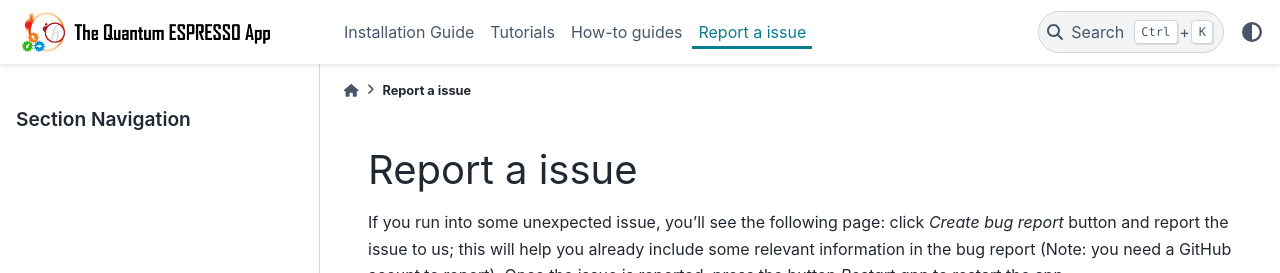
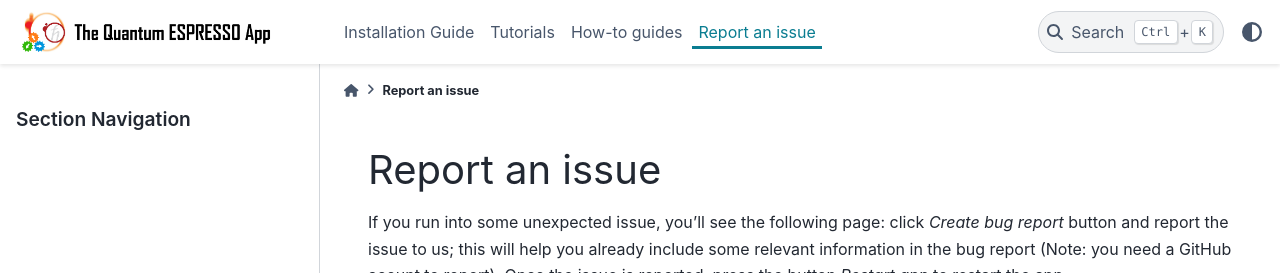
Before and after one commit to aiidalab/aiidalab-qe, a Sphinx documentation site: the page built from docs/source/report_issue.rst, in a window 1280 px wide. Shown: the top 273 px of the page. Built offline with Sphinx 7.4.7 and the PyData theme 0.15.4, drawn with Linux system fonts in a browser that asks for light colours.

```diff
--- a/docs/source/report_issue.rst
+++ b/docs/source/report_issue.rst
@@ -1,7 +1,6 @@
-.. _report_issue:
-
-Report a issue
-==============
+===============
+Report an issue
+===============
 
 If you run into some unexpected issue, you'll see the following page: click `Create bug report` button and report the issue to us; this will help you already include some relevant information in the bug report (Note: you need a GitHub acount to report). Once the issue is reported, press the button `Restart app` to restart the app.
 
```
